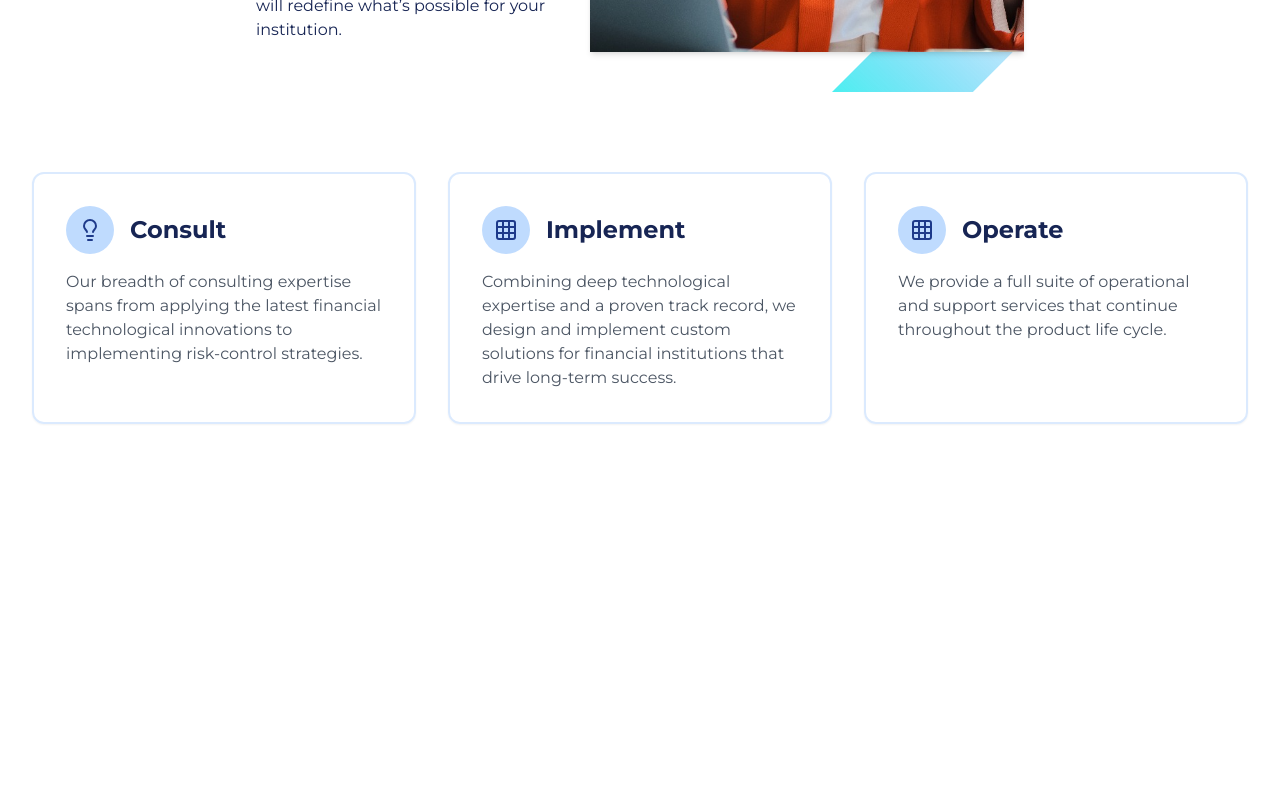
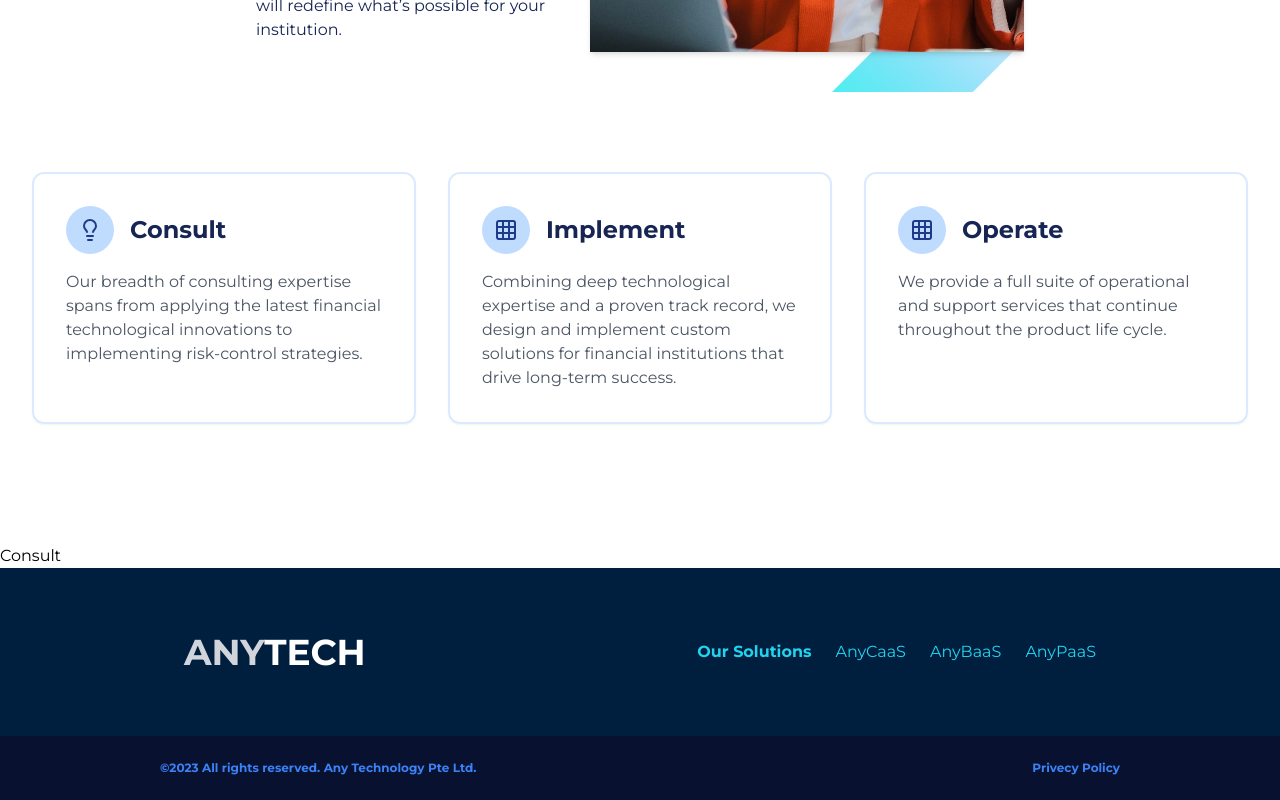
Before and after one commit to jannatulFerdeous/AnyTech-Frontend, a React (Vite) app: page /en/services in a window 1280 px wide. Shown: the part 1290-2090 px from the top of the page. Before the commit the page ends 1834 px from the top, so only its background shows below. Built offline with nearby package versions, Linux system fonts and the light colour scheme.

Commit message:
Add Footer component to Layout and integrate Consult section in Services

```diff
--- a/src/Layout/Layout.tsx
+++ b/src/Layout/Layout.tsx
@@ -3,6 +3,7 @@ import { Outlet } from 'react-router-dom';
 import { LayoutProps } from './config/types';
 
 import Navbar from '../common/widgets/Navbar/Navbar';
+import Footer from '../common/widgets/Footer/Footer';
 
 const Layout: React.FC<LayoutProps> = () => {
   return (
@@ -18,6 +19,7 @@ const Layout: React.FC<LayoutProps> = () => {
           <div className="">
             <Outlet />
           </div>
+          <Footer/>
         </div>
       </div>
     </div>
--- a/src/common/widgets/Footer/Footer.tsx
+++ b/src/common/widgets/Footer/Footer.tsx
@@ -1,134 +1,29 @@
+export default function Footer() {
+  return (
+    <footer className="bg-[#001F3F] text-white">
+      {/* Larger Upper Footer Section */}
+      <div className="container mx-auto px-6 py-16 flex justify-between items-center ">
+        {/* Logo */}
+        <div className="text-4xl font-bold mx-40">
+          <span className="text-gray-300">ANY</span>
+          <span className="text-white">TECH</span>
+        </div>
+        {/* Navigation Links */}
+        <nav className="flex space-x-6 mx-40">
+          <a href="#" className="text-cyan-400 font-semibold hover:underline">
+            Our Solutions
+          </a>
+          <a href="#" className="text-cyan-400 hover:underline">AnyCaaS</a>
+          <a href="#" className="text-cyan-400 hover:underline">AnyBaaS</a>
+          <a href="#" className="text-cyan-400 hover:underline">AnyPaaS</a>
+        </nav>
+      </div>
 
-
-const Footer = () => {
-  return (
-    <div>Footer</div>
-  )
+      {/* Smaller Lower Footer Section */}
+      <div className="bg-[#091130] py-6 text-center text-sm text-gray-400 flex justify-between ">
+        <span className="text-blue-500 font-semibold text-xs mx-40">©2023 All rights reserved. Any Technology Pte Ltd.</span>
+        <span className="text-blue-500 font-semibold text-xs mx-40">Privecy Policy</span>
+      </div>
+    </footer>
+  );
 }
-
-export default Footer
-
-// import { icons } from '../../../shared/libs/Icons';
-// import { footerData } from './config/constants';
-
-// const Footer = () => {
-//   const { about, quickLinks, contact } = footerData;
-
-//   return (
-//     <footer className="bg-gray-800 text-white">
-//       {/* Top Section */}
-//       <div className="container mx-auto px-4 py-10 grid grid-cols-1 md:grid-cols-3 lg:grid-cols-4 gap-8">
-//         {/* About Section */}
-//         <div className="space-y-4">
-//           <h2 className="text-lg font-semibold text-orange-500">
-//             {about.title}
-//           </h2>
-//           <p className="text-sm text-gray-300">{about.description}</p>
-//         </div>
-
-//         {/* Quick Links Section */}
-//         <div className="space-y-4">
-//           <h2 className="text-lg font-semibold text-orange-500">
-//             {quickLinks.title}
-//           </h2>
-//           <ul className="space-y-2">
-//             {quickLinks.links.map((link, index) => (
-//               <li key={index}>
-//                 <a
-//                   href={link.url}
-//                   className="text-sm text-gray-300 hover:text-orange-400"
-//                 >
-//                   {link.name}
-//                 </a>
-//               </li>
-//             ))}
-//           </ul>
-//         </div>
-
-//         {/* Contact Info Section */}
-//         <div className="space-y-4">
-//           <h2 className="text-lg font-semibold text-orange-500">
-//             {contact.title}
-//           </h2>
-//           <ul className="space-y-2 text-sm text-gray-300">
-//             {contact.details.map((detail, index) => (
-//               <li key={index}>
-//                 <span className="font-medium">{detail.type}:</span>{' '}
-//                 {detail.value}
-//               </li>
-//             ))}
-//           </ul>
-
-//           {/* Social Media Icons */}
-//           <div className="mt-4 flex space-x-4">
-//             {contact.social.map((item: any, index) => (
-//               <a
-//                 key={index}
-//                 href={item.url}
-//                 className="text-solidWhite hover:text-orange-400 hover:rounded-full hover:bg-gray-700 hover:p-2 transition-all"
-//               >
-//                 {icons[item.icon]}
-//               </a>
-//             ))}
-//           </div>
-//         </div>
-
-//         {/* Email Subscription Section */}
-//         <div className="space-y-4">
-//           <h2 className="text-lg font-semibold text-orange-500">
-//             Stay Connected
-//           </h2>
-//           <p className="text-sm text-gray-300">
-//             Subscribe to our newsletter to receive updates and offers.
-//           </p>
-//           <form className="flex flex-col space-y-2">
-//             <input
-//               type="email"
-//               placeholder="Enter your email"
-//               className="px-4 py-2 text-sm text-gray-700 bg-gray-200 border border-gray-500 rounded-lg focus:outline-none focus:ring-2 focus:ring-orange-500"
-//             />
-//             <button
-//               type="submit"
-//               className="py-2 px-6 bg-orange-500 text-solidWhite text-sm rounded-lg hover:bg-orange-600 focus:outline-none"
-//             >
-//               Subscribe
-//             </button>
-//           </form>
-//         </div>
-//       </div>
-
-//       {/* Bottom Section */}
-//       <div className="bg-gray-900 py-4 mt-10 ">
-//         <div className="container mx-auto flex justify-between items-center text-center px-4 ">
-//           <div>
-//             <span> Maintained By </span>
-//             <a
-//               href="https://necgroupbd.com/"
-//               target="_blank"
-//               rel="noopener noreferrer"
-//               className="text-orange-500 text-sm hover:text-orange-500 hover:underline"
-//             >
-//               NEC GROUP
-//             </a>
-//           </div>
-//           <div className="text-sm text-gray-400">
-//             Copyright © 2018 NEC GROUP, All Rights Reserved.
-//           </div>
-//           <div>
-//             <span>👩‍💻 Developed By </span>
-//             <a
-//               href="https://tasktechnology.net/"
-//               target="_blank"
-//               rel="noopener noreferrer"
-//               className="text-orange-500 text-sm hover:text-orange-500 hover:underline"
-//             >
-//               Task Technology
-//             </a>
-//           </div>
-//         </div>
-//       </div>
-//     </footer>
-//   );
-// };
-
-// export default Footer;
--- a/src/common/widgets/Footer/config/constants.ts
+++ /dev/null
@@ -1,30 +0,0 @@
-// footerData.js
-export const footerData = {
-  about: {
-    title: 'About NEC GROUP',
-    description:
-      'NEC GROUP is a leading provider of technology solutions and services. We are committed to delivering excellence and driving innovation for our clients worldwide.',
-  },
-  quickLinks: {
-    title: 'Quick Links',
-    links: [
-      { name: 'Home', url: '#' },
-      { name: 'Contact Us', url: '#' },
-      { name: 'LogIn', url: '#' },
-    ],
-  },
-  contact: {
-    title: 'Contact Us',
-    details: [
-      { type: 'Phone', value: '+88 019 2322 3223' },
-      { type: 'Web', value: 'www.necgroupbd.com' },
-      { type: 'Address', value: '77 House, 07 Road, Banani, Dhaka' },
-    ],
-    social: [
-      { icon: 'FaFacebook', url: '#' },
-      { icon: 'FaTwitter', url: '#' },
-      { icon: 'FaLinkedin', url: '#' },
-      { icon: 'FaInstagram', url: '#' },
-    ],
-  },
-};
--- a/src/modules/Services/Services.tsx
+++ b/src/modules/Services/Services.tsx
@@ -1,3 +1,4 @@
+import Consult from './partials/Consult/Consult';
 import Do from './partials/Do/Do';
 import ServiceHero from './partials/Hero/ServiceHero';
 
@@ -7,6 +8,7 @@ const Services = () => {
       <div>
         <ServiceHero />
         <Do />
+        <Consult/>
       </div>
     </div>
   );
--- /dev/null
+++ b/src/modules/Services/partials/Consult/Consult.tsx
@@ -0,0 +1,9 @@
+
+
+const Consult = () => {
+  return (
+    <div>Consult</div>
+  )
+}
+
+export default Consult
```
